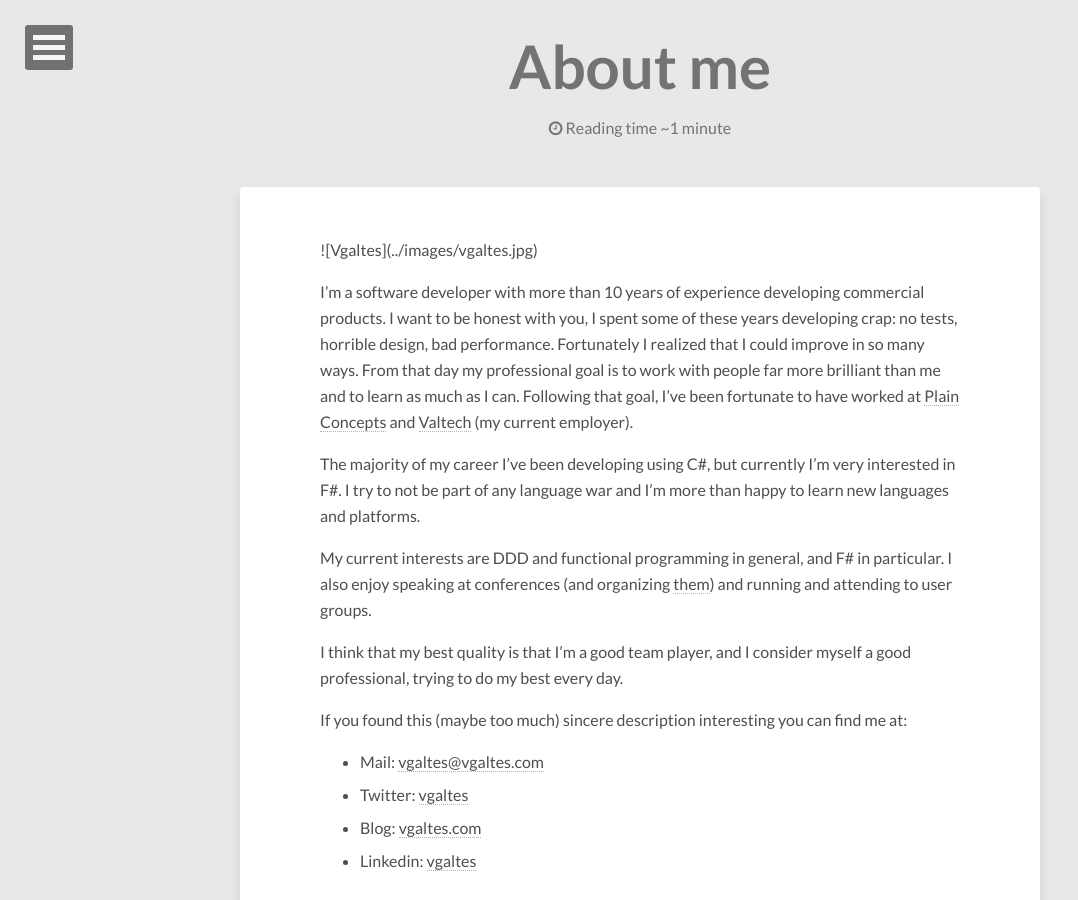
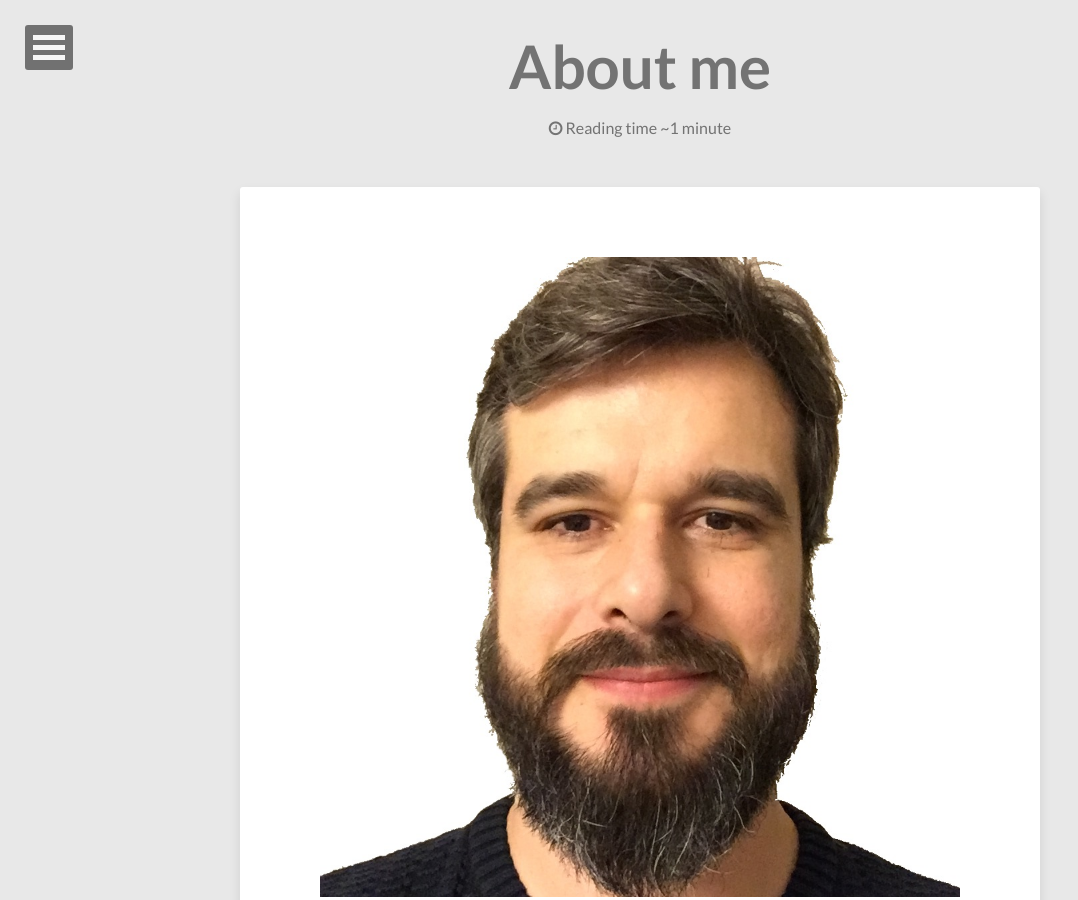
Before and after one commit to vgaltes/vgaltes.github.io, a Jekyll site: the page built from about/index.md, in a window 1280 px wide and 900 px high. Shown: the whole window, without its empty margins (0-1078 px from the left). Built offline with Jekyll 4.4.1, drawn with Linux system fonts in a browser that asks for light colours; nearby versions of some CDN libraries.

Commit message:
Updated about

```diff
--- a/about/index.md
+++ b/about/index.md
@@ -20,9 +20,7 @@ tags: []
 comments: false
 ---
 
-<div style="text-align: left; width:300; height:300">
-    ![Vgaltes](../images/vgaltes.jpg)
-</div>
+![Vgaltes](../images/vgaltes.jpg)
 
 I'm a software developer with more than 10 years of experience developing commercial products. I want to be honest with you, I spent some of these years developing crap: no tests, horrible design, bad performance. Fortunately I realized that I could improve in so many ways. From that day my professional goal is to work with people far more brilliant than me and to learn as much as I can. Following that goal, I've been fortunate to have worked at [Plain Concepts](http://www.plainconcepts.com) and [Valtech](http://www.valtech.com) (my current employer).
 
```
